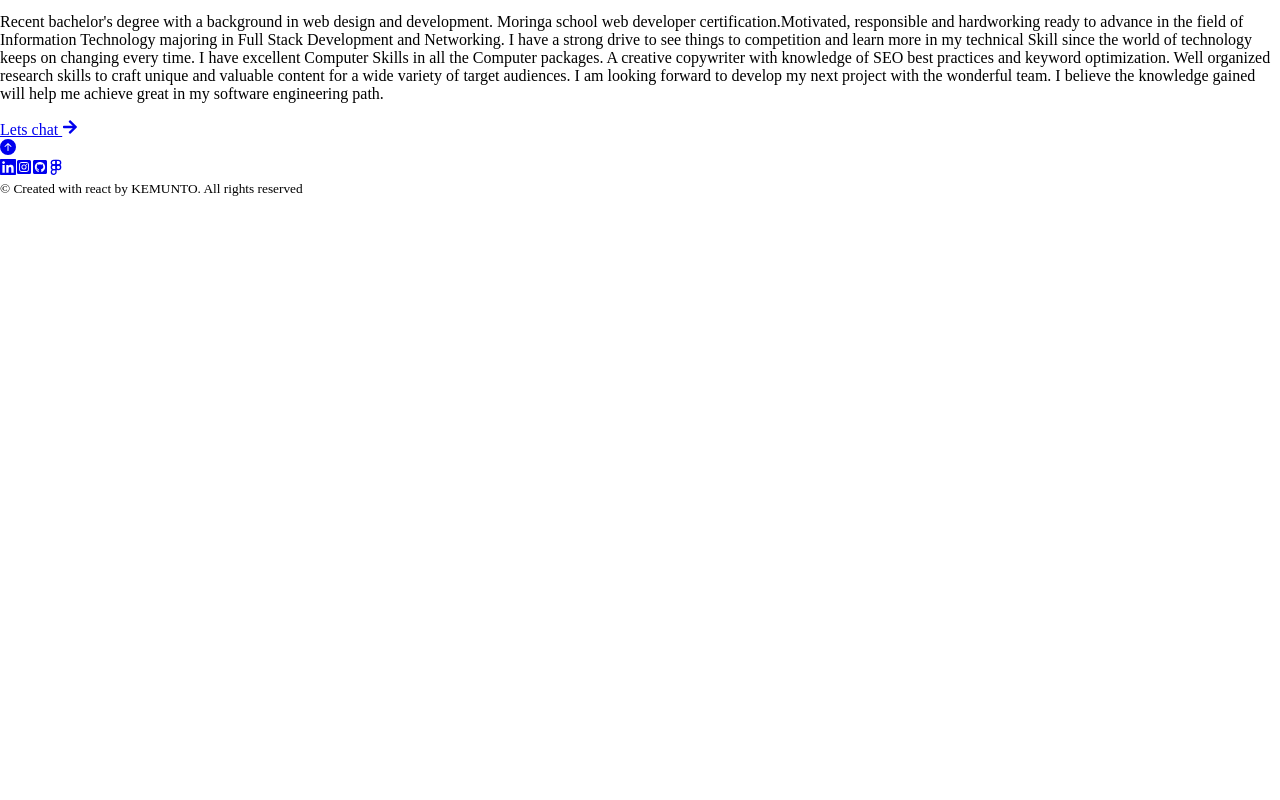
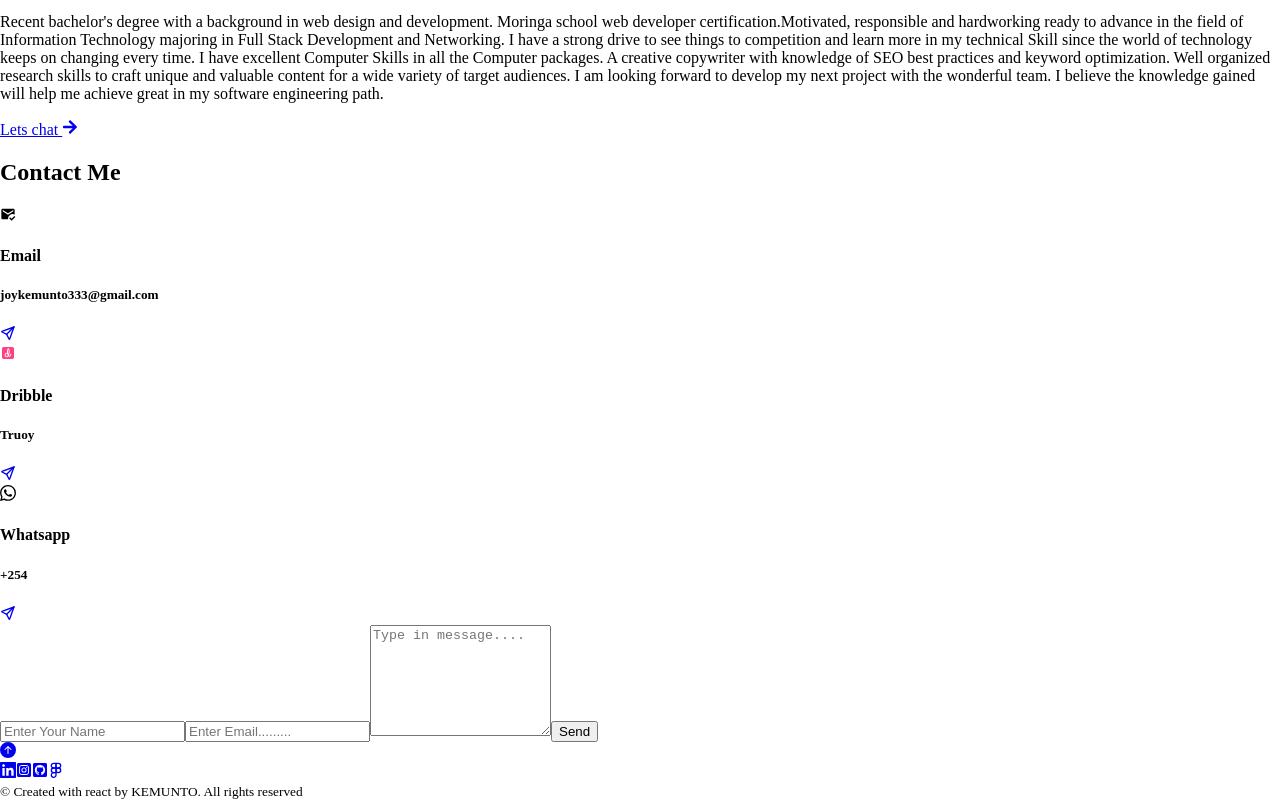
Before and after one commit to Kemunto-wendy/Portfolio-dev-, a React (Create React App) app: page / in a window 1280 px wide. Shown: the part 454-1254 px from the top of the page. Before the commit the page ends 800 px from the top, so only its background shows below. Built offline with nearby package versions, Linux system fonts and the light colour scheme.

Commit message:
make changes

```diff
--- a/src/Components/Contact/contact.jsx
+++ b/src/Components/Contact/contact.jsx
@@ -1,9 +1,57 @@
 import React from "react";
+import "./contact.css"
+import {MdMarkEmailRead} from "react-icons/md";
+import {FcDribbble} from "react-icons/fc"
+import {SiWhatsapp} from "react-icons/si"
+import {TbSend} from "react-icons/tb"
+import { useRef } from 'react';
+import emailjs from "emailjs-com"
 
 const Contact = ( ) => {
-    return (
-        <div>
-        </div>
+   const form = useRef();
+
+  const sendEmail = (e) => {
+    e.preventDefault();
+
+    emailjs.sendForm('service_bkuctkq', 'template_ca4veie', form.current, 'bMys3BixuIkjLHIEFn')
+     e.target.reset( )
+  };
+
+    return(
+        <section id="contact">
+            <h2>Contact <span>Me </span></h2>
+
+            <div className="phone">
+                <div className="options">
+                        <article className="option">
+                        <MdMarkEmailRead  className="iconic"/>
+                        <h4> Email</h4>
+                            <h5> joykemunto333@gmail.com</h5>
+                            <a href="mailto:joykemunto333@gmail.com"><TbSend className="juy" /></a>
+                        </article>
+
+                        <article className="option">
+                        <FcDribbble  className="iconic"/>
+                        <h4>Dribble</h4>
+                            <h5>Truoy</h5>
+                            <a href="https://dribbble.com/Truoy"><TbSend className="juy" /></a>
+                        </article>
+
+                        <article className="option">
+                        <SiWhatsapp className="iconic"/>
+                        <h4> Whatsapp</h4>
+                            <h5>+254 </h5>
+                            <a href="https://web.whatsapp.com/send?phone=+254795543445"><TbSend className="juy" /></a>
+                        </article>
+                </div>
+                <form ref={form} onSubmit={sendEmail}>
+                    <input type="text" name="name" placeholder="Enter Your Name" required />
+                    <input type="email" name="email" placeholder="Enter Email........." required />
+                    <textarea name="message"  rows="7" placeholder="Type in message...." required ></textarea>
+                        <button type="submit" className="btn btn-primary">Send</button>
+                    </form>
+            </div>
+            </section>
     )
 }
 
```
Also changed, not shown: src/Components/Contact/contact.css (added).
